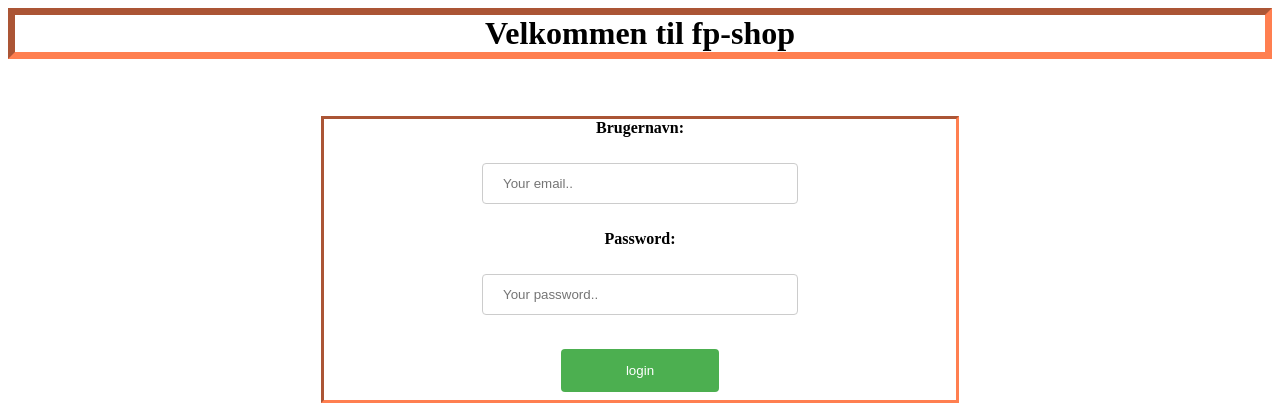
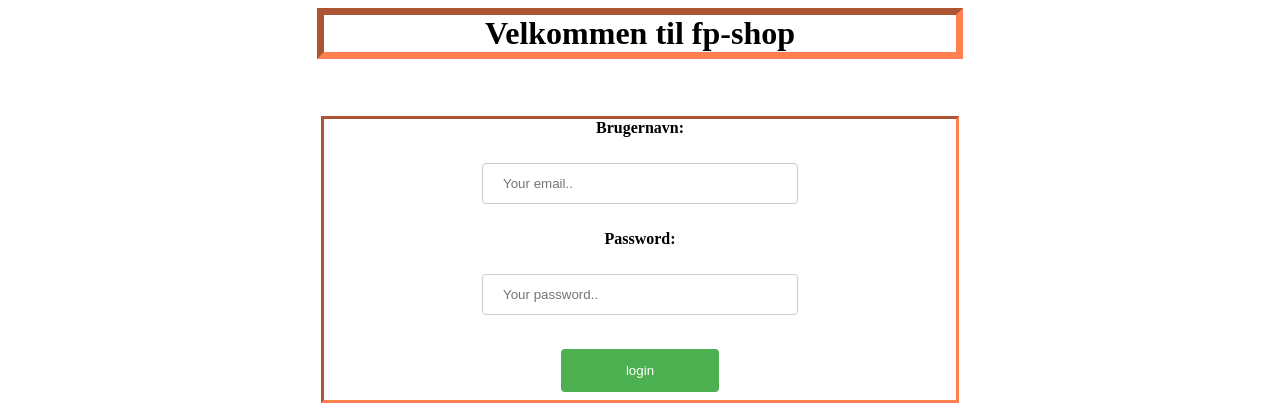
Before and after one commit to MikkelOerbergHansen/KEA-Python, a Flask app: page / in a window 1280 px wide. Shown: the top 420 px of the page. Run offline with Flask 2, Linux system fonts and the light colour scheme.

Commit message:
Update my-form.html

```diff
--- a/Shop_example/Templates/my-form.html
+++ b/Shop_example/Templates/my-form.html
@@ -4,6 +4,7 @@ h1{
   border-style: inset;
   border-width: 7px;
   border-color: coral;
+  width: 50%;
 }
 form{
   width: 50%;
@@ -51,9 +52,12 @@ input[type=submit]:hover {
 </style>
 <body>
 
+<div align = "center">
+<h1 style="text-align: center;">Velkommen til fp-shop</h1>
+</div>
 
-<h1 style="text-align: center;">Velkommen til fp-shop</h1>
 <br /><br />
+
 <div align = "center">
 <form method="POST" style="text-align: center; border: inset coral;">
 
```
